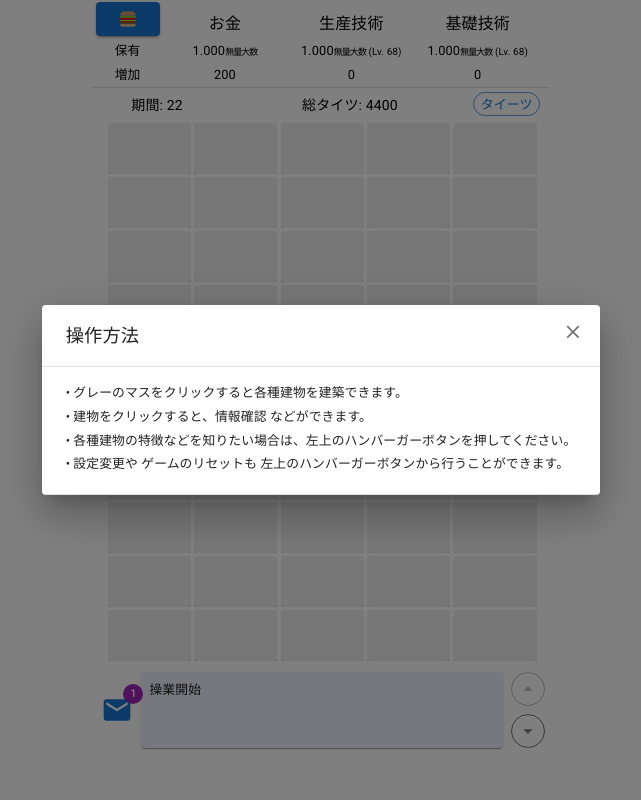
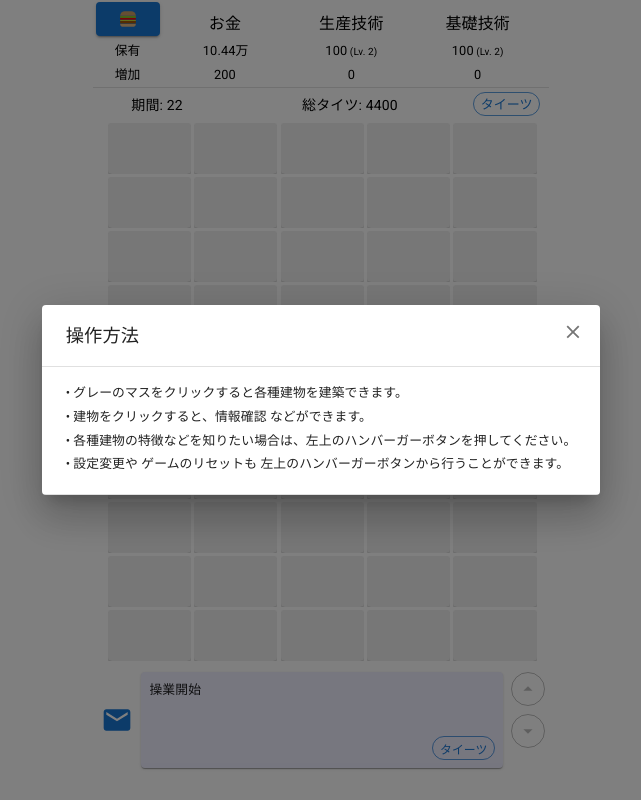
Before and after one commit to nabetani/game24f, a React (Vite) app in the folder tfactory/: page / in a window 1280 px wide. Shown: the whole page, without its empty margins (319-960 px from the left). Built offline with nearby package versions, Linux system fonts and the light colour scheme.

Commit message:
タイーツするなど

```diff
--- a/tfactory/src/Header.tsx
+++ b/tfactory/src/Header.tsx
@@ -8,6 +8,7 @@ import * as MuiL from "@mui/lab";
 import React from 'react'
 import * as W from "./World"
 import * as appconst from "./appconst"
+import { taiitsu } from './taiitsu';
 
 const mtab = {
   usage: "mtab-usage",
@@ -391,7 +392,9 @@ function HeaderStatus(p: {
         </Mui.Grid2>
         <Mui.Grid2 size={2} sx={{ py: 0.5, display: 'flex', alignItems: 'flex-end' }}>
           <Mui.Chip sx={{ fontSize: 13 }} size="small" variant='outlined' color="primary" label="タイーツ"
-            onClick={() => { }} />
+            onClick={() => {
+              taiitsu(p.world, p.world.duration, [`総タイツ: ${U.numText(p.world.total)}`])
+            }} />
         </Mui.Grid2>
       </Mui.Grid2>
     </>
--- a/tfactory/src/MessageList.tsx
+++ b/tfactory/src/MessageList.tsx
@@ -5,6 +5,7 @@ import * as W from "./World"
 import React from "react";
 import { clamp } from "./util";
 import * as WS from "./wstorage";
+import { taiitsu } from "./taiitsu";
 
 export function MessageList(
   p: { world: W.World, updateWorld: Updater<W.World> }
@@ -34,7 +35,22 @@ export function MessageList(
     </Mui.Grid2>
     <Mui.Grid2 size="grow">
       {curMsg &&
-        <Mui.Paper sx={{ textAlign: "left", height: 60, p: 1, backgroundColor: "#eef" }} ><Mui.Typography>{curMsg}</Mui.Typography></Mui.Paper>}
+        <Mui.Paper sx={{ p: 0, m: 0, backgroundColor: "#eef" }} >
+          <Mui.Box sx={{
+            display: 'flex',
+            flexDirection: 'column',
+            justifyContent: 'space-between', // 上下に要素を分けて配置
+            padding: 1,
+            height: 80,
+          }}>
+            <Mui.Typography align="left">{curMsg.text}</Mui.Typography>
+            <Mui.Box sx={{ display: "flex", justifyContent: "right" }}>
+              <Mui.Chip color="primary" label="タイーツ" size="small" variant="outlined"
+                onClick={() => { taiitsu(p.world, curMsg.at, [curMsg.text]) }} />
+
+            </Mui.Box>
+          </Mui.Box>
+        </Mui.Paper>}
     </Mui.Grid2>
     <Mui.Grid2 size={1}>
       <Mui.ButtonGroup orientation="vertical">
--- a/tfactory/src/World.ts
+++ b/tfactory/src/World.ts
@@ -1,10 +1,14 @@
 
+export type Message = {
+  text: string,
+  at: number,
+}
 export type World = {
   buildings: Cell[];
   duration: number;
   total: number;
   powers: Powers;
-  messages: string[];
+  messages: Message[];
   maxMagic: number;
   size: { w: number, h: number },
 
--- a/tfactory/src/game2.ts
+++ b/tfactory/src/game2.ts
@@ -374,10 +374,10 @@ export const emptyWorld = (): World => {
     ],
     duration: d0,
     total: 0,
-    messages: ["操業開始"],
+    messages: [],
     maxMagic: 1,
-    // powers: { money: 1e5, pDev: 100, bDev: 100 } // TODO: fix
-    powers: { money: 1e68, pDev: 1e68, bDev: 1e68 } // TODO: fix
+    powers: { money: 1e5, pDev: 100, bDev: 100 } // TODO: fix
+    // powers: { money: 1e68, pDev: 1e68, bDev: 1e68 } // TODO: fix
   }
 }
 
--- a/tfactory/src/makeMsg.ts
+++ b/tfactory/src/makeMsg.ts
@@ -1,9 +1,11 @@
 import * as W from "./World"
 import * as U from './util'
 
-const pushDef = (r: string[], m: string[]) => {
+const pushDef = (r: W.Message[], at: number, m: string[]) => {
   if (m != null) {
-    r.push(...m)
+    m.forEach(t => {
+      r.push({ at: at, text: t })
+    })
   }
 }
 
@@ -25,19 +27,27 @@ const kg = 1e3 / 50
 const ton = 1e6 / 50
 const me = 5.972e24 * kg
 const ms = 1.9891e30 * kg
+const km3 = 1e12 * kg
 const abo = 6.02214076e23
 const tmsgs = (([
   ...powerOfTen(),
   [43.4 * ton, "出荷したタイツの総重量が 初代ガンダム の重さを超えた"],
   [45e3 * ton, "出荷したタイツの総重量が 初代ウルトラマンの体重 を超えた"],
+  [14200 * ton, "出荷したタイツの総重量が バケットホイールエクスカベーター Bagger 293 の重量を超えた"],
   [1800e4 * ton, "出荷したタイツの総重量が 初代マクロス の運用慣性重量 を超えた"],
-  [185.4e8, "出荷したタイツの枚数が、日本国内で流通している紙幣の枚数 (2023年末時点) を超えた"],
-  [1.2488e8 * 55 * kg, "出荷したタイツの総重量が全日本人の重さを超えた"],
-  [1.2488e8, "出荷したタイツの枚数が日本の人口を超えた"],
-  [81.19e8, "出荷したタイツの総重量が地球の人口を超えた"],
-  [81.19e8 * 55 * kg, "出荷したタイツの総重量が全人類の重さを超えた"],
-  [275e8 * ton, "出荷したタイツの総重量が 琵琶湖の水の重さ を超えた"],
-  [275e8 * 1e15 / 18 * abo, "出荷したタイツの枚数が 琵琶湖の水の 水分子の数 を超えた"],
+  [536066, "出荷したタイツの枚数が鳥取県の人口 (2024年) を超えた"],
+  [2521262, "出荷したタイツの枚数が京都府の人口 (2024年) を超えた"],
+  [14105098, "出荷したタイツの枚数が東京都の人口 (2024年) を超えた"],
+  [1.23941e8, "出荷したタイツの枚数が日本の人口 (2024年) を超えた"],
+  [80.258e8, "出荷したタイツの枚数が地球の人口 (2023年) を超えた"],
+  [280e8, "出荷したタイツの枚数が Apple M4 のトランジスタ数 を超えた"],
+  [4.19 * km3, "出荷したタイツの総重量が 十和田湖の水の重さ を超えた"],
+  [27.5 * km3, "出荷したタイツの総重量が 琵琶湖の水の重さ を超えた"],
+  [932 * km3, "出荷したタイツの総重量が チチカカ湖の水の重さ を超えた"],
+  [78200 * km3, "出荷したタイツの総重量が カスピ海の水の重さ を超えた"],
+  [5.2e18 * kg, "出荷したタイツの総重量が 地球の大気の総重量 を超えた"],
+  [3.510e10 * kg, "出荷したタイツの総重量が 小惑星イトカワの 質量 を超えた"],
+  [4.5e11 * kg, "出荷したタイツの総重量が 小惑星リュウグウの 質量 を超えた"],
   [1.8e15 * kg, "出荷したタイツの総重量が 火星の衛星ダイモス の質量を超えた"],
   [1.26e16 * kg, "出荷したタイツの総重量が 火星の衛星フォボス の質量を超えた"],
   [9.4e20 * kg, "出荷したタイツの総重量が 準惑星ケレスの 質量を超えた"],
@@ -45,17 +55,16 @@ const tmsgs = (([
   [14.54 * me, "出荷したタイツの総重量が 天王星 の質量を超えた"],
   [abo, "出荷したタイツの枚数が アボガドロ定数 を超えた"],
   [25000e12 * ton, "出荷したタイツの総重量が 南極の氷 の重さを超えた"],
-  [25000e12 * 1e15 / 18 * abo, "出荷したタイツの枚数が 南極の氷の 水分子の数 を超えた"],
   [1.4e18 * ton, "出荷したタイツの枚数が 海水の総重量 を超えた"],
-  [1.4e18 * 1e15 / 18 * abo, "出荷したタイツの枚数が 海水の 水分子の数 を超えた"],
   [0.0123 * me, "出荷したタイツの総重量が 月 の質量を超えた"],
   [0.0553 * me, "出荷したタイツの総重量が 水星 の質量を超えた"],
   [me, "出荷したタイツの総重量が 地球質量 を超えた"],
   [95.163 * me, "出荷したタイツの総重量が 土星 の質量を超えた"],
   [317.8 * me, "出荷したタイツの総重量が 木星 の質量を超えた"],
+  [317.8 * me * 85, "出荷したタイツの総重量が とても小さな恒星 EBLM J0555-57 Ab の質量を超えた"],
   [0.1221 * ms, "出荷したタイツの総重量が プロキシマ・ケンタウリ の質量を超えた"],
-  [1 / 26.9815386 * abo, "出荷したタイツの総重量が 一円玉に含まれるアルミニウムの原子数 を超えた"],
-  [5e4 * 1e6 / 18 * abo, "出荷したタイツの総重量が スーパーカミオカンデの検出器に含まれる水分子の数 を超えた"],
+  [1 / 26.9815386 * abo, "出荷したタイツの枚数が 一円玉に含まれるアルミニウムの原子数 を超えた"],
+  [500 / 18 * abo, "出荷したタイツの枚数が 500ml の水に含まれる水分子の数 を超えた"],
   [ms, "出荷したタイツの総重量が 太陽質量 を超えた"],
   [18 * ms, "出荷したタイツの総重量が ベテルギウス の質量を超えた"],
   [315 * ms, "出荷したタイツの総重量が 巨大な恒星 RMC 136a1 の質量を超えた"],
@@ -63,6 +72,8 @@ const tmsgs = (([
   [2e12 * ms, "出荷したタイツの総重量が 天の川銀河 の質量を超えた"],
   [1.5e53 * kg, "出荷したタイツの総重量が観測可能な宇宙の全質量を超えた"],
 ]) as [number, string][]).sort((a: [number, string], b: [number, string]) => a[0] - b[0])
+
+console.log(tmsgs);
 
 const tmsg = (wo: W.World): string[] => {
   const msgs: string[] = []
@@ -74,12 +85,12 @@ const tmsg = (wo: W.World): string[] => {
   return msgs
 }
 
-export function makeMsg(wo: W.World): string[] {
-  const r: string[] = []
+export function makeMsg(wo: W.World): W.Message[] {
+  const r: W.Message[] = []
   const m = dmsgs.get(wo.duration)
   if (m != null) {
-    pushDef(r, [m])
+    pushDef(r, wo.duration, [m])
   }
-  pushDef(r, tmsg(wo))
+  pushDef(r, wo.duration, tmsg(wo))
   return r
 }
--- /dev/null
+++ b/tfactory/src/taiitsu.ts
@@ -0,0 +1,16 @@
+import { ttag } from "./appconst";
+import * as W from "./World"
+
+export const taiitsu = (wo: W.World, duration: number, lines: string[]): void => {
+  const text = [
+    `#${ttag}`,
+    ...lines,
+    (wo.maxMagic <= 1 ? `期間 ${duration}` : `期間 ${duration} (転生 ${wo.maxMagic - 1})`),
+    window.location
+  ].join("\n")
+  const encoded = encodeURIComponent(text);
+  const url = "https://taittsuu.com/share?text=" + encoded;
+  if (!window.open(url)) {
+    location.href = url;
+  }
+}
```
Also changed, not shown: tfactory/src/appconst.ts (line endings or trailing spaces).
